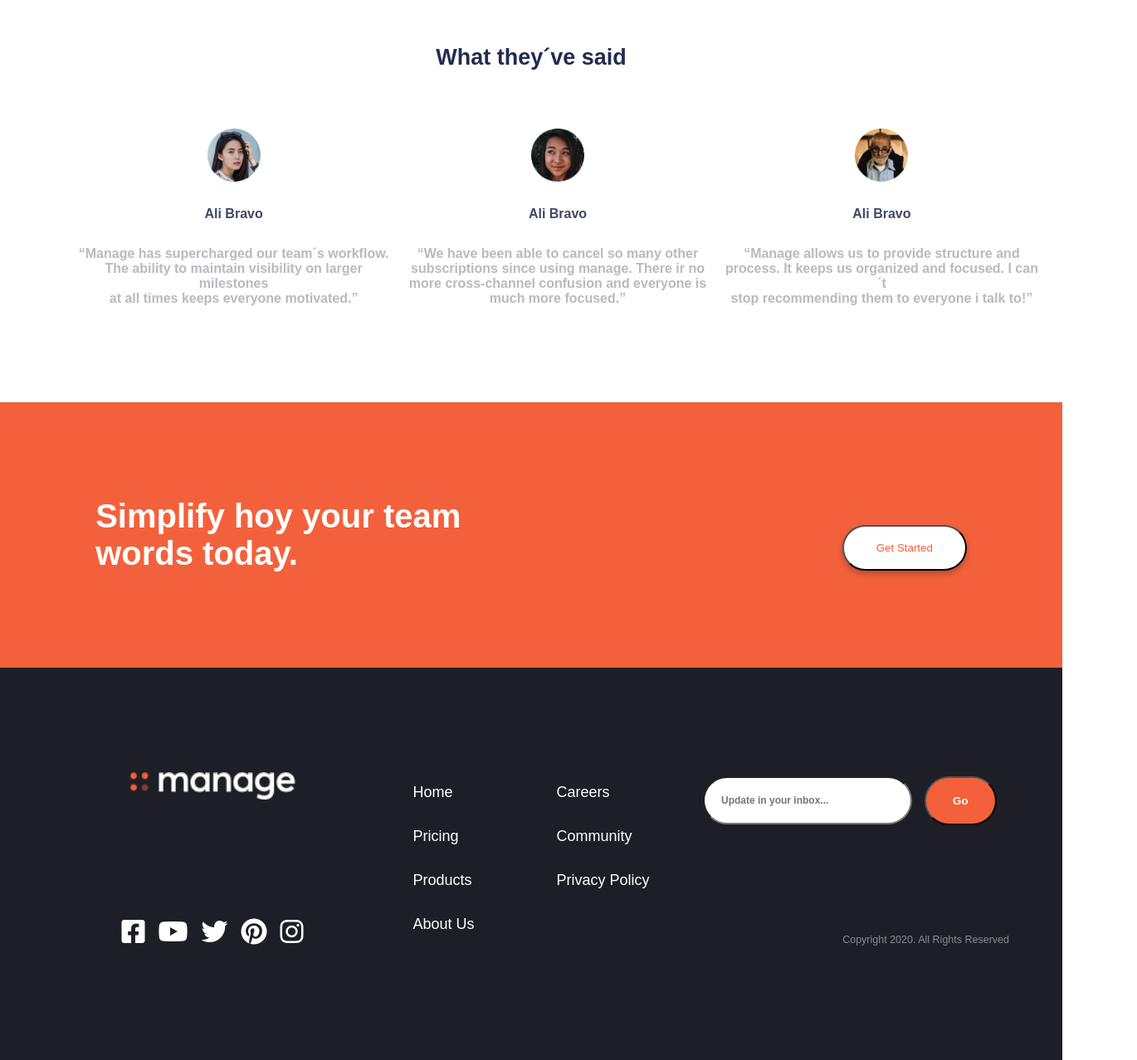
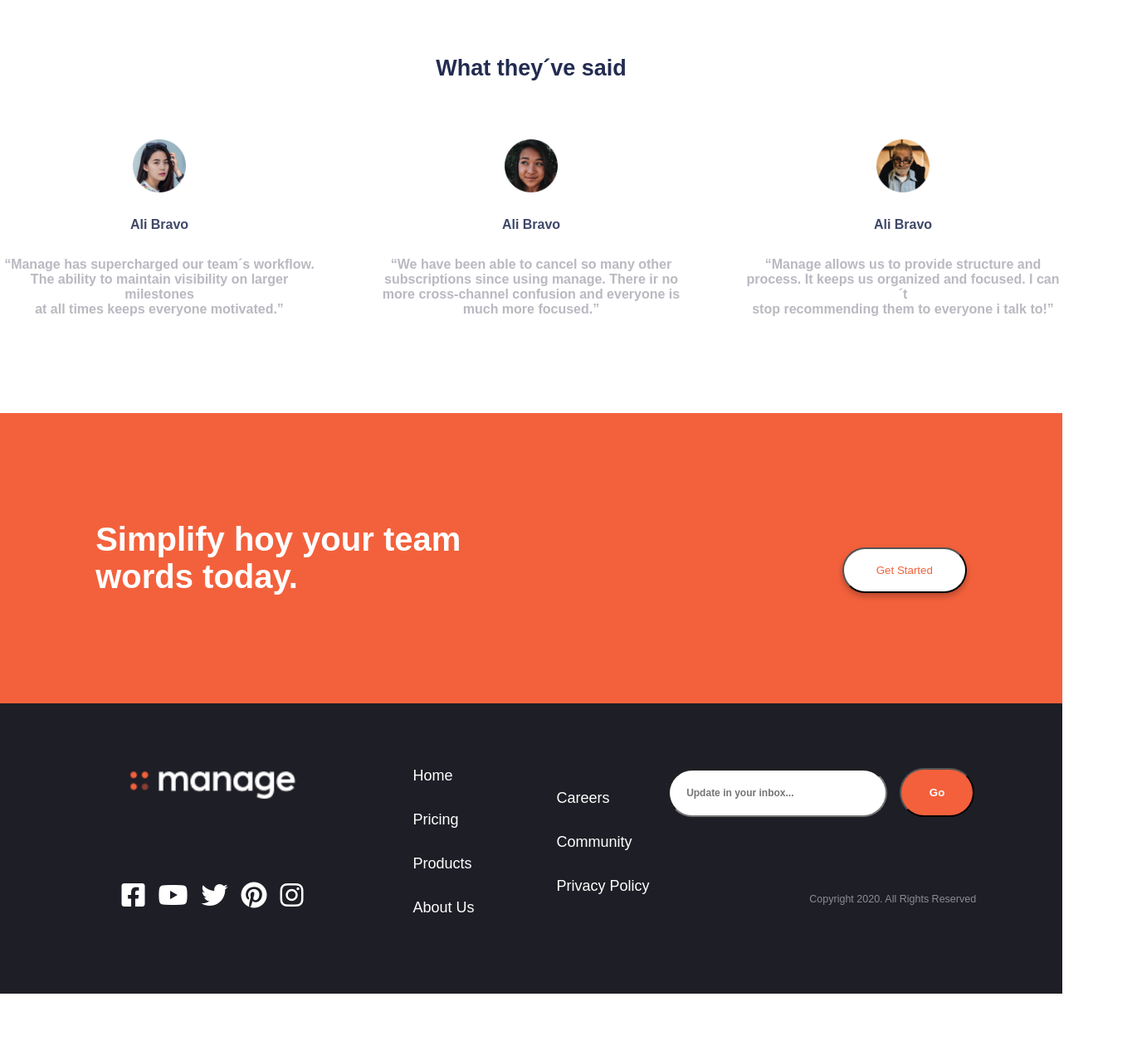
Before and after one commit to emilianodecamargo/maquetado-responsive, a plain HTML site: page root/index.html in a window 1280 px wide. Shown: the part 1522-2800 px from the top of the page at 83% size, 1370 px wide, since content can reach past the window. After the commit the page ends 2720 px from the top, so only its background shows below. Drawn offline with Linux system fonts and the light colour scheme.

Commit message:
retoques

```diff
--- a/root/css/style.css
+++ b/root/css/style.css
@@ -21,6 +21,7 @@ header{
     gap: 2rem;
     font-family: 'Kdam Thmor Pro', sans-serif;
     font-size: 15px;
+    cursor:pointer;
 }
 
 #logo-cel{
@@ -43,6 +44,7 @@ header{
     box-shadow: 0px 4px 7px rgba(0, 0, 0, 0.25);
     font-weight: 500;
     border: opx solid #000;
+    cursor:pointer;
 
 }
 
@@ -69,6 +71,7 @@ header{
     flex-direction: column;
     align-items: center;
     margin-top: 20px;
+    margin-left: 7%;
 }
 
 .porcentaje{
@@ -192,10 +195,6 @@ header{
     width: 30vw;
 }
 
-#rec2{
-    margin-right: 9%;
-}
-
 .p-desk{
     font-weight: 600;
     font-size: 16px;
@@ -205,10 +204,6 @@ header{
 }
 
 /*##########ESTILO PIE DE PAGINA##########*/
-footer{
-    width: 100vw;
-    height:800px;
-}
 .sec-sup{
     display: flex;
     flex-direction: column;
@@ -271,13 +266,18 @@ footer{
     color: #FFFFFF;
     margin-right: 15px;
     font-weight: 700;
+    cursor:pointer;
 }
 
 /*copyr del desktop*/
-#p-form{
+.p-form{
     font-size: 12.5px;
     font-weight: 500;
     color: #8C8C94;
+    margin-bottom: 50px;
+    text-align: right;
+    margin-right: 7%;
+    padding: 13px;
 }
 
 /*###################ESTILOS DEL NAV ##################*/
@@ -323,7 +323,11 @@ footer{
 }
 
 /*################################## MEDIA QUERRIES ##################################*/
+/*mi resolucion es de 1920px
+pero apartir de 1300px va bien
+*/
 @media (min-width: 375px){
+
     #hamb{
         display: none;
     }
@@ -341,11 +345,22 @@ footer{
         margin-right: 7%;
     }
 
-    main{
+    /*#######footer de desktop######*/
+    footer{
+        height: 700px;
+    }
+
+    .sec-inf{
+        height: 50%;
+    }
+    .sec-sup{
+        height: 50%;
+    }
+    /* main{
         margin-left: 7%;
         margin-right: 7%;
-    }
-    /*######## primera seccion laptop ##########*/
+    }*/
+    /*######## primera seccion desktop ##########*/
 
     .section1{
         display: flex;
@@ -425,7 +440,6 @@ footer{
 
     .articulos{
         margin-top: 50px;
-        margin-right: 3%;
     }
 
     /*#####################TERCERA SECCION####################*/
@@ -468,18 +482,19 @@ footer{
         flex-direction: column;
         width: 30vw;
         justify-content: space-evenly;
+        align-items: flex-end;
 
     }
 
     .option{
         justify-content: space-around;
-        align-items: flex-start;
+        align-items: center;
         width: 30vw;
         font-size: 18px;
         font-weight: 400;
         color: #FFFFFF;
-        margin-top: 120px;
     }
+
 
     #logo-des{
         margin: 0%;
@@ -488,22 +503,19 @@ footer{
 
     .ul-footer{
         gap: 2rem;
+        cursor:pointer;
     }
 
     .iconos{
         justify-content: center;
         gap: 1rem;
         margin-bottom: 60px;
-    }
-
-    #p-form{
-        margin-bottom: 50px;
-        text-align: right;
-
+        cursor:pointer;
     }
 
     .form{
         justify-content: center;
+        margin-right: 7%;
     }
 
     .input{
@@ -531,7 +543,13 @@ footer{
 
 }
 /*#############CEL##################3*/
+/* la version mobile me funciona en 374px*/
 @media (max-width: 375px){
+    footer{
+        width: 100vw;
+        height:800px;
+    }
+
     .nav-ul{
         display: none;
     }
@@ -560,7 +578,7 @@ footer{
         display: none;
     }
 
-    #p-form{
+    .p-form{
         display: none;
     }
 
@@ -582,5 +600,17 @@ footer{
 .form input:invalid{
     border: 1px solid rgb(226, 47, 47);;
     color: red;
+}
 
+.button:hover{
+    background-color: rgb(228, 140, 118);
 }
+
+.button-form:hover{
+    background-color: rgb(228, 140, 118);
+}
+
+#button3:hover{
+    background-color: #FFFFFF;
+    color: rgb(228, 140, 118);
+}
--- a/root/index.html
+++ b/root/index.html
@@ -125,7 +125,7 @@
             <section class="rec-desk">
                 <h3 id="h3s3" class="titulo">What they´ve said</h3>
                 <div class="desk">
-                    <div id="rec1" class="rec">
+                    <div class="rec">
                         <img class="imgs3" src="./img/avatar-anisha.png">
                         <h6 class="nombre">Ali Bravo</h6>
                         <p class="p-desk">“Manage has supercharged our team´s workflow. <br>
@@ -143,7 +143,7 @@
                         </p>
                     </div>
 
-                    <div id="rec2" class="rec">
+                    <div class="rec">
                         <img class="imgs3" src="./img/avatar-richard.png">
                         <h6 class="nombre">Ali Bravo</h6>
                         <p class="p-desk">“Manage allows us to provide structure and <br>
@@ -177,7 +177,7 @@
                             <input class="input" type="email" name="email" id="email" placeholder="Update in your inbox...">
                             <button class="button-form" type="submit">Go</button>
                     </form>
-                    <p id="p-form">Copyright 2020. All Rights Reserved</p>
+                    <p class="p-form">Copyright 2020. All Rights Reserved</p>
                 </div>
                 <section class="option">
                     <div>
@@ -192,7 +192,7 @@
                     </div>
                     <div>
                         <nav>
-                            <ul id="nav-de" class="ul-footer">
+                            <ul class="ul-footer">
                                 <li>Careers</li>
                                 <li>Community</li>
                                 <li>Privacy Policy</li>
```
